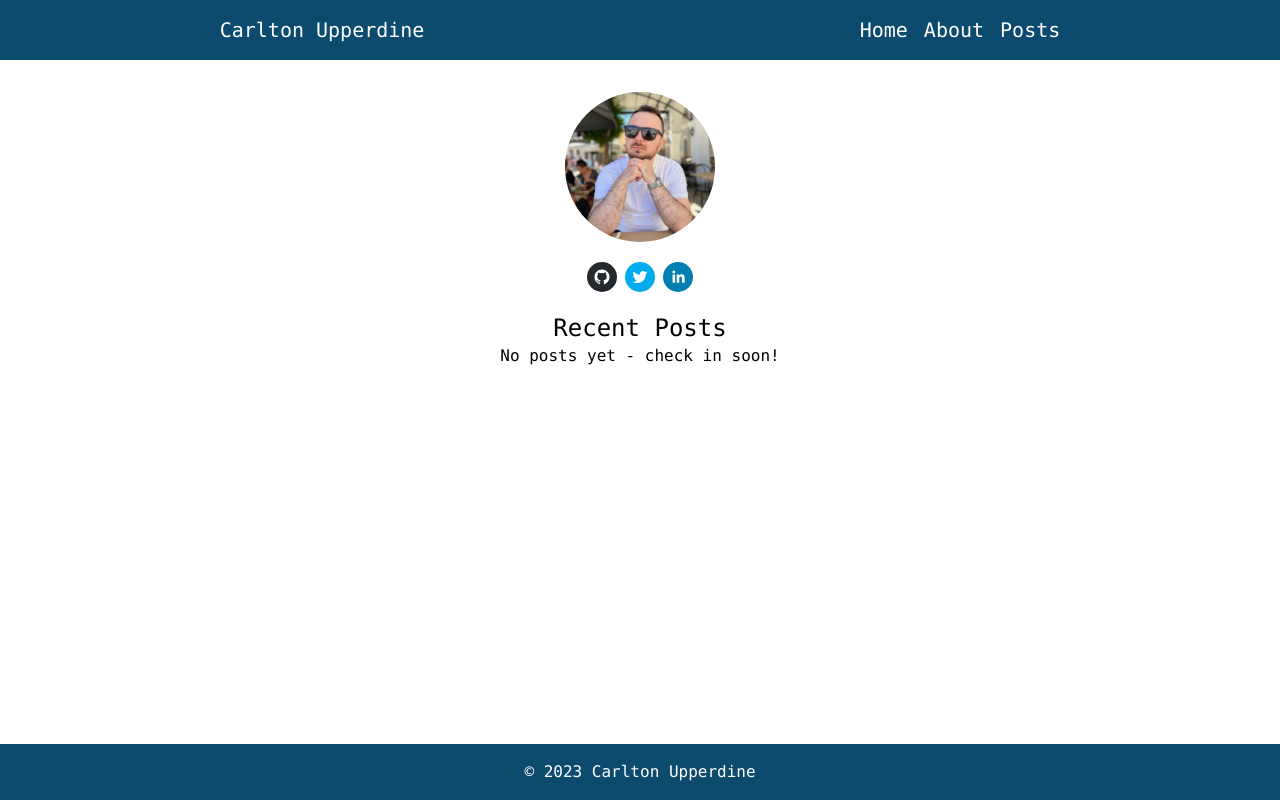
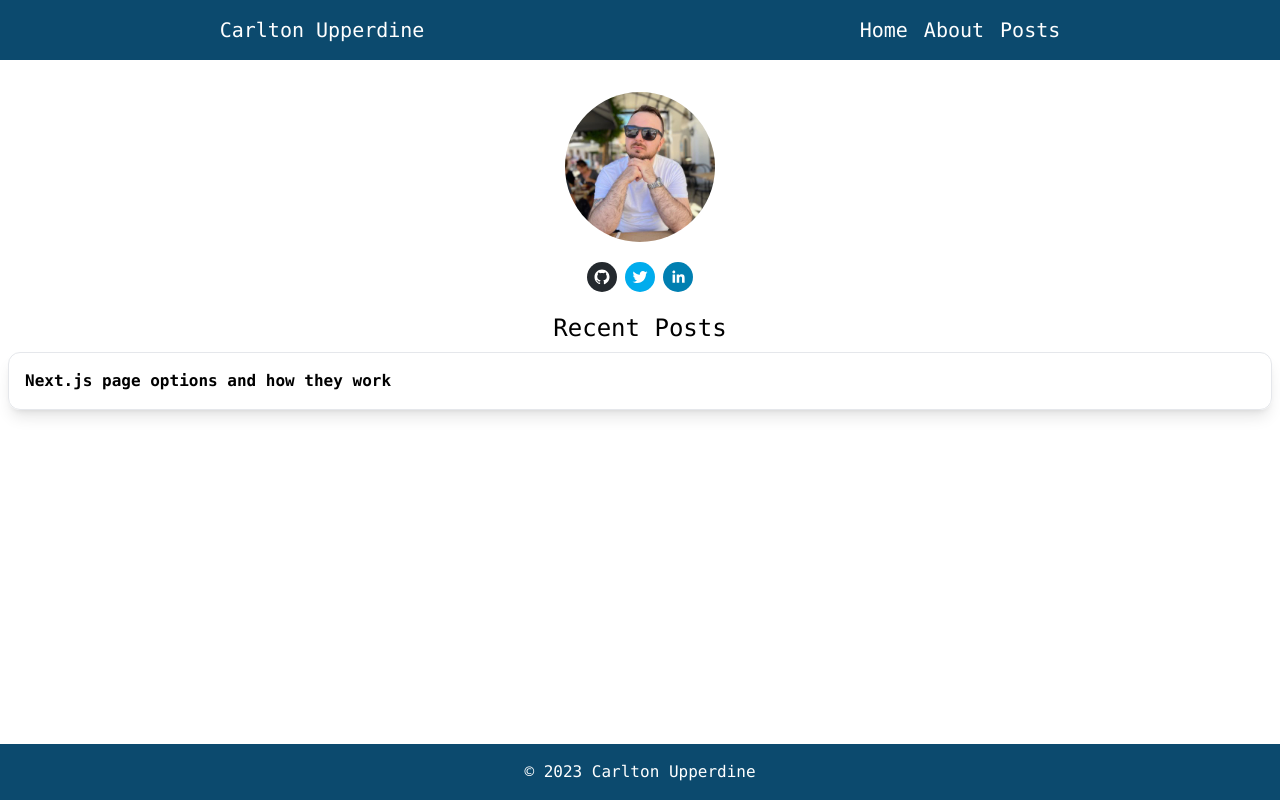
Before and after one commit to carltonupp/carlton.upperdine.dev, a Next.js app: page / in a window 1280 px wide. Built offline with nearby package versions, Linux system fonts and the light colour scheme.

Commit message:
basic recent posts feature

```diff
--- /dev/null
+++ b/posts/dummy.md
@@ -0,0 +1,11 @@
+---
+title: "Next.js page options and how they work"
+metaTitle: "Next.js page options and how they work"
+metaDesc: "How to use pages in Next.js exploring the options"
+socialImage: images/03-10-2021.jpg
+date: "2021-09-22"
+tags:
+  - nextjs
+---
+
+# The main content
--- /dev/null
+++ b/src/components/RecentPost.tsx
@@ -0,0 +1,11 @@
+import Link from "next/link";
+
+export function RecentPost(props: { slug: string; frontmatter: any }) {
+  return (
+    <div className="border border-gray-200 m-2 rounded-xl shadow-lg overflow-hidden flex flex-col">
+      <Link href={`/post/${props.slug}`}>
+        <h1 className="p-4 font-bold">{props.frontmatter.title}</h1>
+      </Link>
+    </div>
+  );
+}
--- a/src/pages/index.tsx
+++ b/src/pages/index.tsx
@@ -1,8 +1,27 @@
-export default function Home() {
+import { PostService } from "@/shared/services";
+import { RecentPost } from "../components/RecentPost";
+
+export async function getStaticProps() {
+  const service = new PostService();
+  const posts = service.getLastFive();
+  return {
+    props: {
+      posts,
+    },
+  };
+}
+
+export default function Home(props: { posts: any[] }) {
   return (
     <div className="container">
       <h1 className="flex justify-center text-2xl">Recent Posts</h1>
-      <p className="flex justify-center">No posts yet - check in soon!</p>
+      {props.posts.length < 1 && (
+        <p className="flex justify-center">No posts yet - check in soon!</p>
+      )}
+
+      {props.posts.map((p) => (
+        <RecentPost key={p.slug} slug={p.slug} frontmatter={p.frontmatter} />
+      ))}
     </div>
   );
 }
--- /dev/null
+++ b/src/shared/services/index.ts
@@ -0,0 +1,32 @@
+import fs from "fs";
+import matter from "gray-matter";
+
+interface RecentPost {
+    slug: string;
+    frontmatter: any;
+}
+
+export class PostService {
+    getLastFive(): RecentPost[] {
+        const files = fs.readdirSync("posts");
+
+        const posts = files.map((fileName) => {
+            const slug = fileName.replace(".md", "");
+            const readFile = fs.readFileSync(`posts/${fileName}`, "utf-8");
+            const { data: frontmatter } = matter(readFile);
+
+            return {
+            slug,
+            frontmatter,
+            };
+        });
+
+
+        return posts.map(p => {
+            return {
+                slug: p.slug,
+                frontmatter: p.frontmatter
+            }
+        });
+    }
+}
```
Also changed, not shown: public/images/03-10-2021.jpg (added).
